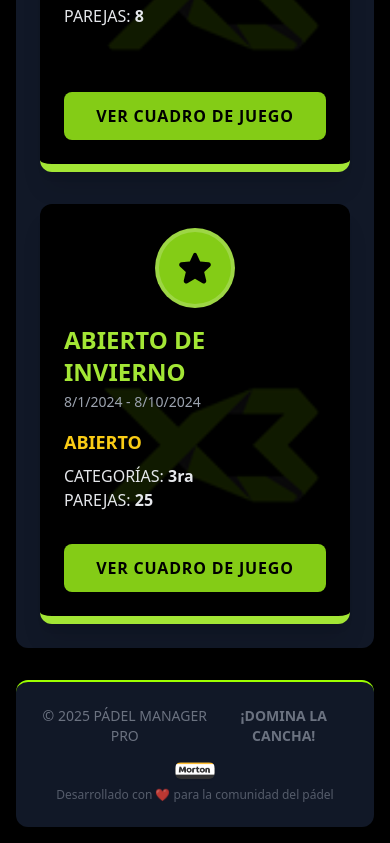
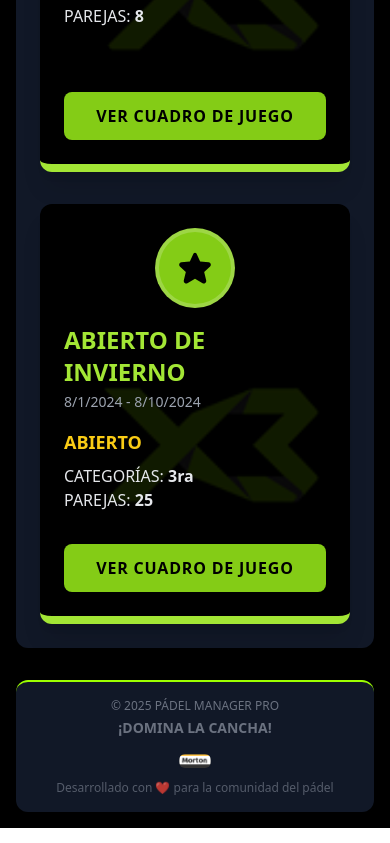
Before and after one commit to Fras28/PadelRankingBahia, a React (Create React App) app: page / in a window 390 px wide. Shown: the part 1786-2629 px from the top of the page. Built offline with nearby package versions, Linux system fonts and the light colour scheme.

Commit message:
correccion ranking

```diff
--- a/public/index.html
+++ b/public/index.html
@@ -6,8 +6,8 @@
     <meta name="viewport" content="width=device-width, initial-scale=1" />
     <meta name="theme-color" content="#000000" />
     <meta
-      name="description"
-      content="Web site created using create-react-app"
+      name="Padel Ranking Bahia"
+      content="Ranking de Padel Bahia Blanca"
     />
     <link rel="apple-touch-icon" href="%PUBLIC_URL%/logo192.png" />
     <!--
@@ -24,7 +24,7 @@
       work correctly both with client-side routing and a non-root public URL.
       Learn how to configure a non-root public URL by running `npm run build`.
     -->
-    <title>React App</title>
+    <title>Padel Ranking Bahia</title>
   </head>
   <body>
     <noscript>You need to enable JavaScript to run this app.</noscript>
--- a/src/App.tsx
+++ b/src/App.tsx
@@ -209,30 +209,33 @@ function App() {
       )}
 
       {/* Footer */}
-      <footer className={`text-center text-sm mt-8 p-6 rounded-xl shadow-lg border-t-2 ${theme.footerBg} ${theme.footerBorder}`}>
-  <div className="flex flex-col sm:flex-row items-center justify-center gap-4">
+      <footer className={`text-center text-sm mt-8 p-4 sm:p-6 rounded-xl shadow-lg border-t-2 ${theme.footerBg} ${theme.footerBorder}`}>
+  <div className="flex flex-col items-center justify-center gap-3 sm:gap-4">
+    {/* Contenedor principal para desktop */}
+    <div className="flex flex-col sm:flex-row items-center justify-center gap-2 sm:gap-4 w-full">
       {/* Texto principal */}
-    <div className={`flex items-center gap-2 ${theme.footerTextColor}`}>
-      <span>© {new Date().getFullYear()} PÁDEL MANAGER PRO</span>
+      <div className={`flex flex-col sm:flex-row items-center gap-1 sm:gap-2 ${theme.footerTextColor}`}>
+        <span className="text-xs sm:text-sm">© {new Date().getFullYear()} PÁDEL MANAGER PRO</span>
         <span className="hidden sm:inline">•</span>
-      <span className="font-semibold">¡DOMINA LA CANCHA!</span>
+        <span className="font-semibold text-sm sm:text-base">¡DOMINA LA CANCHA!</span>
       </div>
 
       {/* Logo Morton */}
-    <div className="flex items-center">
+      <div className="flex items-center mt-2 sm:mt-0">
         <img
           src={Morton}
-        width="40"
-        height="40"
+          width="32"
+          height="32"
           alt="Morton Logo"
-        className="rounded-md shadow-sm hover:scale-110 transition-transform duration-200"
+          className="sm:w-10 sm:h-10 rounded-md shadow-sm hover:scale-110 transition-transform duration-200"
         />
       </div>
     </div>
 
-  {/* Línea adicional opcional para más información */}
-  <div className={`mt-2 text-xs ${theme.footerTextColor} opacity-75`}>
+    {/* Línea adicional */}
+    <div className={`text-xs ${theme.footerTextColor} opacity-75 px-2`}>
       Desarrollado con ❤️ para la comunidad del pádel
+    </div>
   </div>
 </footer>
     </div>
--- a/src/components/GlobalRanking.tsx
+++ b/src/components/GlobalRanking.tsx
@@ -23,9 +23,9 @@ const GlobalRanking: React.FC<GlobalRankingProps> = ({
           <table className={`min-w-full ${theme.mainContentBg} rounded-lg shadow-sm`}>
             <thead className={`${theme.tableHeaderBg}`}>
               <tr>
-                <th className={`py-3 px-4 text-left text-sm font-bold ${theme.tableHeaderTextColor} rounded-tl-lg uppercase`}>Posición Global</th>
+                <th className={`py-3 px-4 text-left text-sm font-bold ${theme.tableHeaderTextColor} rounded-tl-lg uppercase`}>Ranking</th>
                 <th className={`py-3 px-4 text-left text-sm font-bold ${theme.tableHeaderTextColor} uppercase`}>Jugador</th>
-                <th className={`py-3 px-4 text-left text-sm font-bold ${theme.tableHeaderTextColor} rounded-tr-lg uppercase`}>Puntos Globales</th>
+                <th className={`py-3 px-4 text-left text-sm font-bold ${theme.tableHeaderTextColor} rounded-tr-lg uppercase`}>Puntos</th>
               </tr>
             </thead>
             <tbody>
--- a/src/components/InternalRanking.tsx
+++ b/src/components/InternalRanking.tsx
@@ -21,13 +21,13 @@ const InternalRanking: React.FC<InternalRankingProps> = ({
       {clubCategoryRankings.length > 0 ? (
         <div className="space-y-8">
           {clubCategoryRankings.map(ranking => (
-            <div key={ranking.categoria.nombre} className={`${theme.tournamentCardBg} p-6 rounded-lg shadow-xl border ${theme.tournamentCardBorder}`}>
+            <div key={ranking.categoria.nombre} className={`${theme.tournamentCardBg}  rounded-lg shadow-xl border ${theme.tournamentCardBorder}`}>
               <h4 className="text-xl font-bold mb-4" style={{ color: theme.tournamentNameColor }}>CATEGORÍA: {ranking.categoria.nombre.toUpperCase()}</h4>
               <div className="overflow-x-auto">
                 <table className={`min-w-full ${theme.mainContentBg} rounded-lg shadow-sm`}>
                   <thead className={`${theme.tableHeaderBg}`}>
                     <tr>
-                      <th className={`py-3 px-4 text-left text-sm font-bold ${theme.tableHeaderTextColor} rounded-tl-lg uppercase`}>Posición</th>
+                      <th className={`py-3 px-4 text-left text-sm font-bold ${theme.tableHeaderTextColor} rounded-tl-lg uppercase`}>Ranking</th>
                       <th className={`py-3 px-4 text-left text-sm font-bold ${theme.tableHeaderTextColor} uppercase`}>Jugador</th>
                       <th className={`py-3 px-4 text-left text-sm font-bold ${theme.tableHeaderTextColor} rounded-tr-lg uppercase`}>Puntos</th>
                     </tr>
```
Lines whose indentation alone changed are shown as unchanged.
